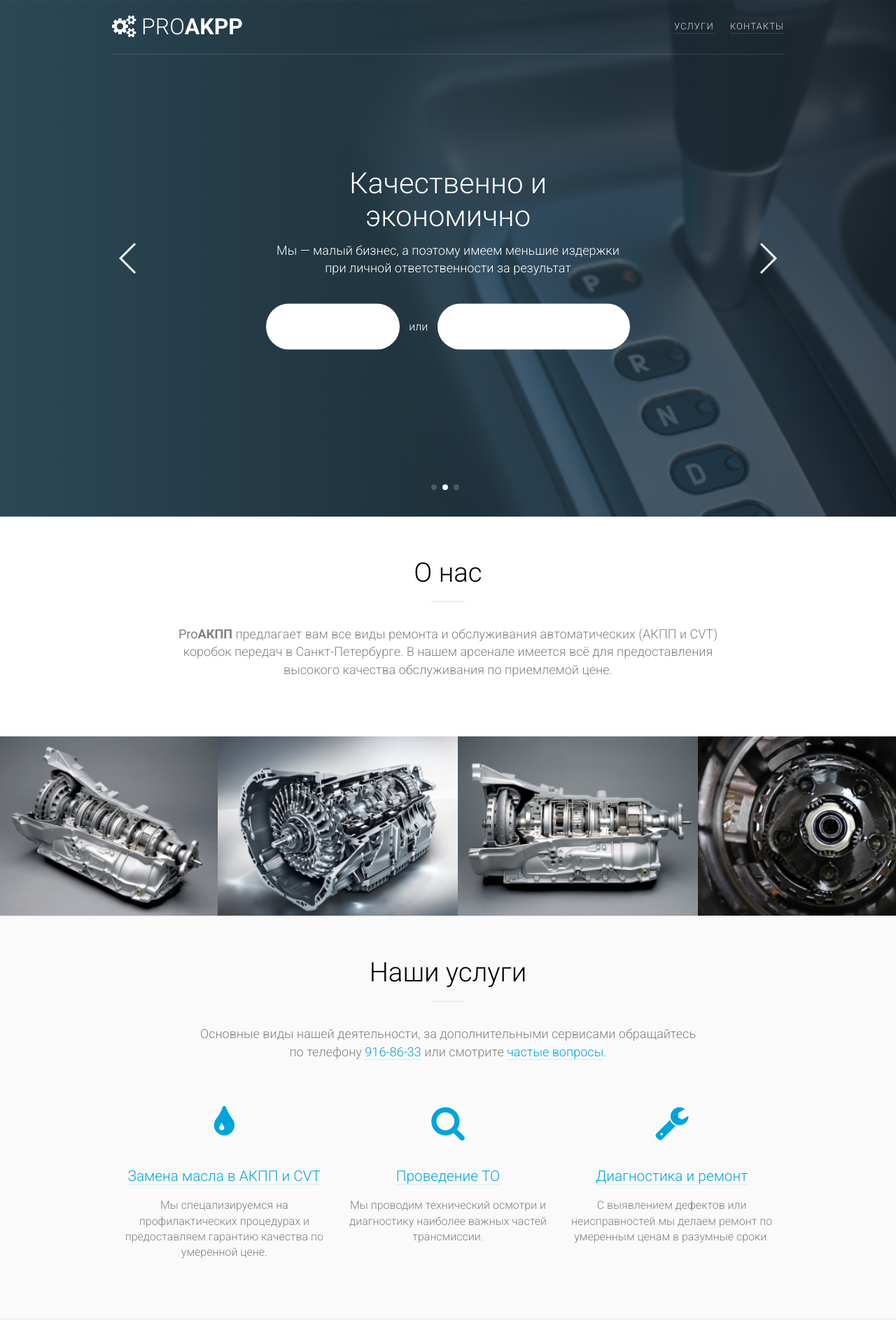
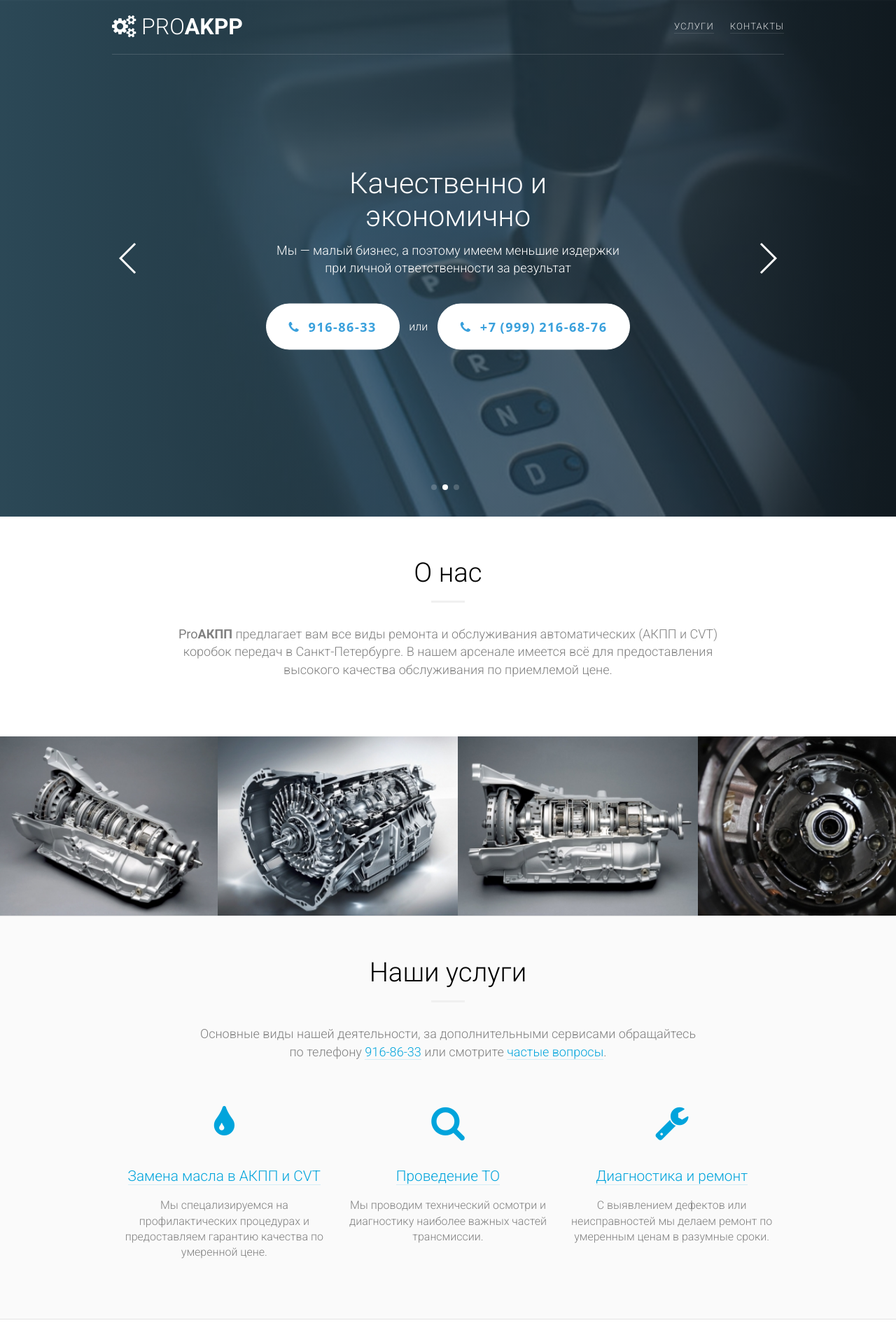
Before and after one commit to web-being/proakpp, a Jekyll site: the page built from index.html, in a window 1280 px wide. Shown: the top 1920 px of the page at 70% size. Built offline with Jekyll 4.4.1, drawn with Linux system fonts in a browser that asks for light colours.

Commit message:
Optimize images

```diff
--- a/_layouts/default.html
+++ b/_layouts/default.html
@@ -12,6 +12,8 @@
 		</main>
 
 		{% include footer.html %}
+
+	</body>
 
 	<!-- footer includes -->
 	<link rel="stylesheet" href="{{ "/assets/font-awesome.css" | prepend: site.baseurl }}">
@@ -29,5 +31,4 @@
 			duration: 1000
 		});
 	</script>
-	</body>
 </html>
--- a/assets/index.css
+++ b/assets/index.css
@@ -680,11 +680,11 @@
 .section--inverse .section-subtitle {
 	color: white;
 }
-.section--inverse a, .section--inverse a:visited {
+.section--inverse a:not(.button), .section--inverse a:not(.button):visited {
 	color: white;
 	border-bottom: 1px solid rgba(255,255,255,.15);
 }
-.section--inverse a:hover, .section--inverse a:active {
+.section--inverse a:not(.button):hover, .section--inverse a:not(.button):active {
 	border-bottom: 1px solid rgba(255,255,255,1);
 }
 
```
Also changed, not shown: assets/bmw.png, assets/infiniti.png, assets/intro-2.jpg, assets/intro-3.jpg, assets/opel.png, assets/porsche.png, assets/vw.png. Lines whose indentation alone changed are shown as unchanged.
